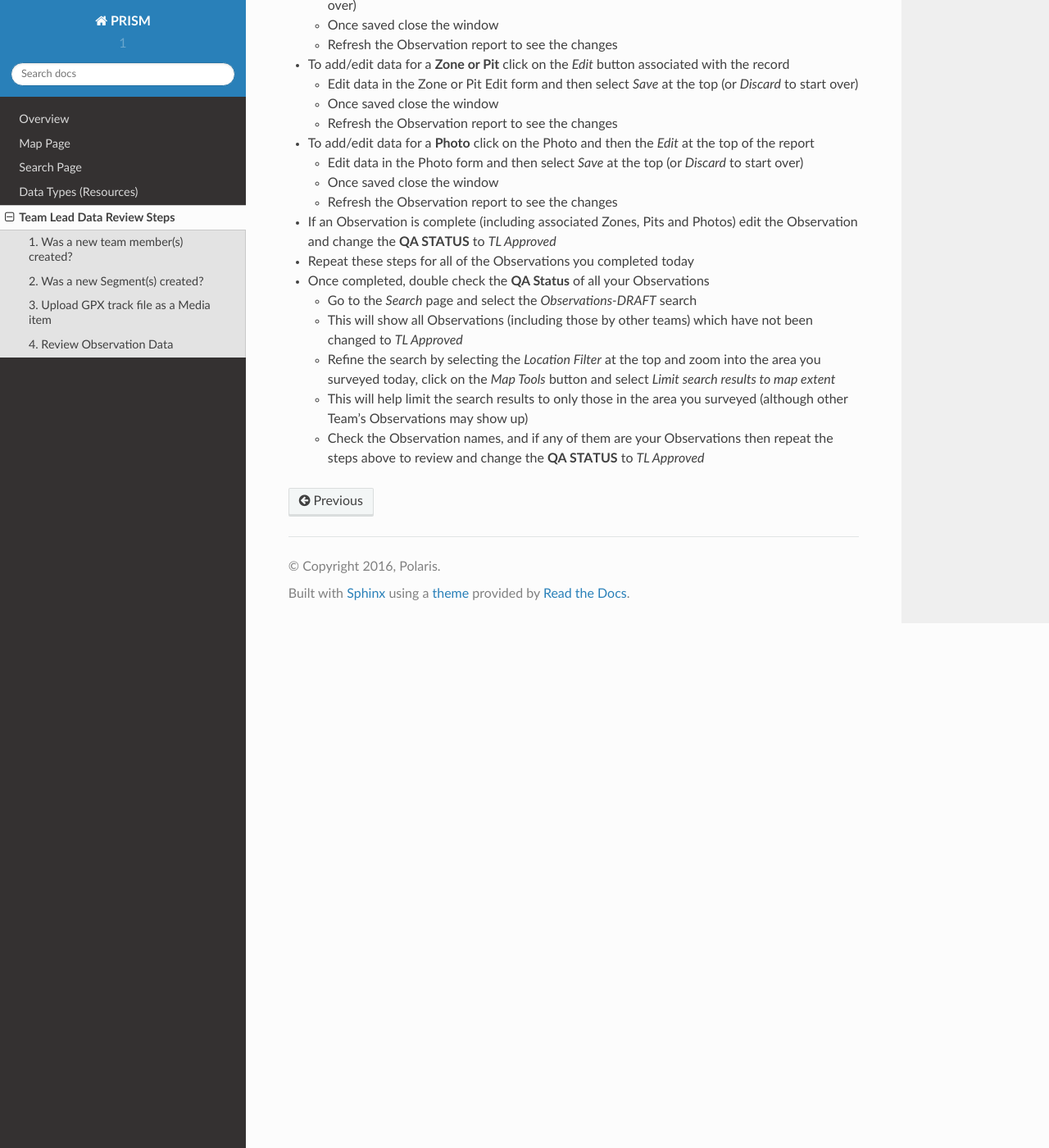
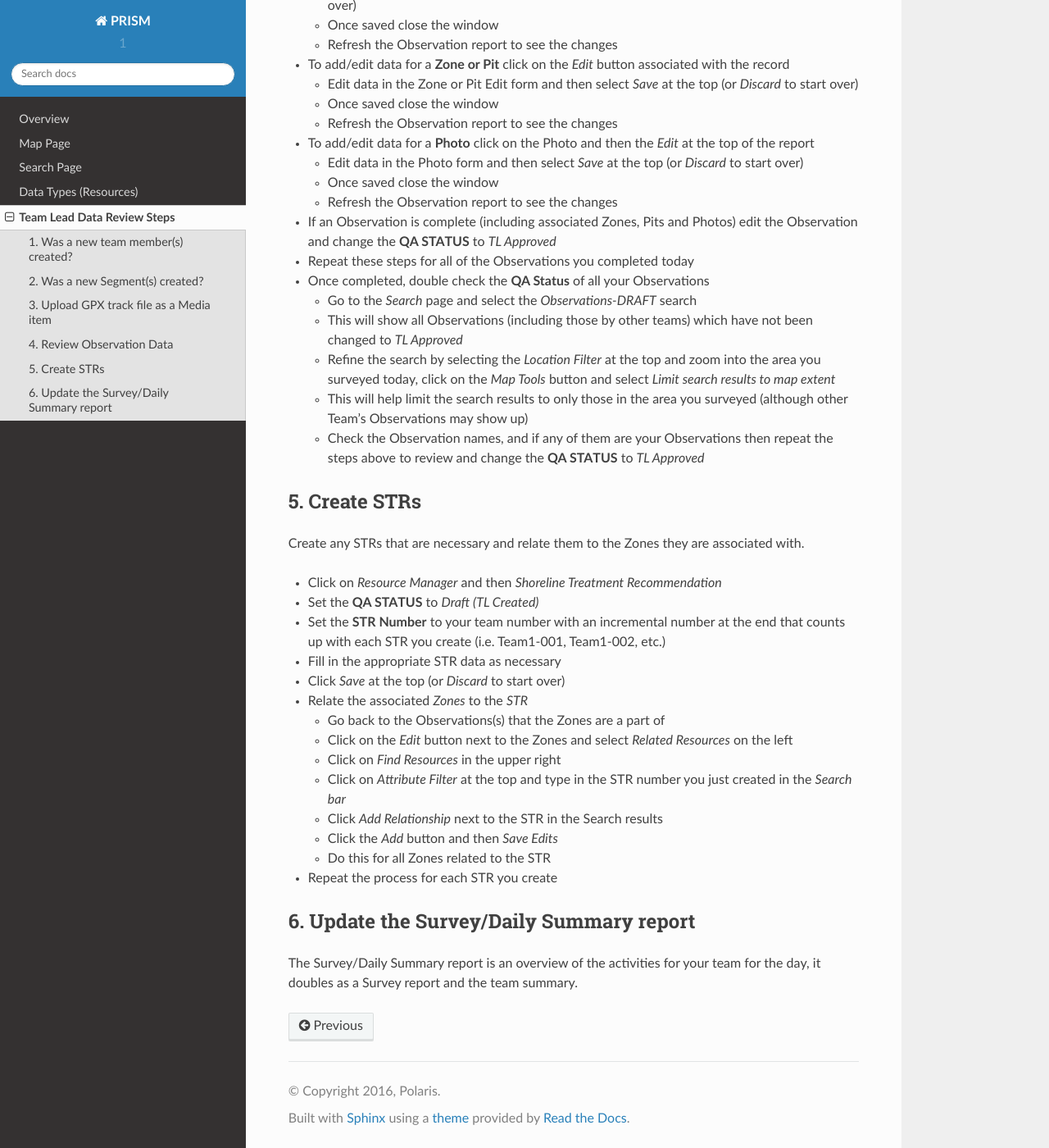
Before and after one commit to agraham/PRISM_rtd, a Sphinx documentation site: the page built from docs/teamlead.rst, in a window 1280 px wide and 1400 px high, scrolled down 1877 px. Shown: the whole window at 82% size. Built offline with Sphinx 7.4.7 and the Read the Docs theme 2.0.0, drawn with Linux system fonts in a browser that asks for light colours.

Commit message:
Update teamlead.rst

```diff
--- a/docs/teamlead.rst
+++ b/docs/teamlead.rst
@@ -98,3 +98,30 @@ Review the Observation, Zone, Pit and Photo data collected in the field.
   * Refine the search by selecting the *Location Filter* at the top and zoom into the area you surveyed today, click on the *Map Tools* button and select *Limit search results to map extent*
   * This will help limit the search results to only those in the area you surveyed (although other Team's Observations may show up)
   * Check the Observation names, and if any of them are your Observations then repeat the steps above to review and change the **QA STATUS** to *TL Approved*
+
+5. Create STRs
+-----------------
+
+Create any STRs that are necessary and relate them to the Zones they are associated with.
+
+- Click on *Resource Manager* and then *Shoreline Treatment Recommendation*
+- Set the **QA STATUS** to *Draft (TL Created)*
+- Set the **STR Number** to your team number with an incremental number at the end that counts up with each STR you create (i.e. Team1-001, Team1-002, etc.)
+- Fill in the appropriate STR data as necessary
+- Click *Save* at the top (or *Discard* to start over)
+- Relate the associated *Zones* to the *STR*
+
+  * Go back to the Observations(s) that the Zones are a part of
+  * Click on the *Edit* button next to the Zones and select *Related Resources* on the left
+  * Click on *Find Resources* in the upper right
+  * Click on *Attribute Filter* at the top and type in the STR number you just created in the *Search bar*
+  * Click *Add Relationship* next to the STR in the Search results
+  * Click the *Add* button and then *Save Edits*
+  * Do this for all Zones related to the STR
+
+- Repeat the process for each STR you create
+
+6. Update the Survey/Daily Summary report
+------------------------------------------
+
+The Survey/Daily Summary report is an overview of the activities for your team for the day, it doubles as a Survey report and the team summary.
```
